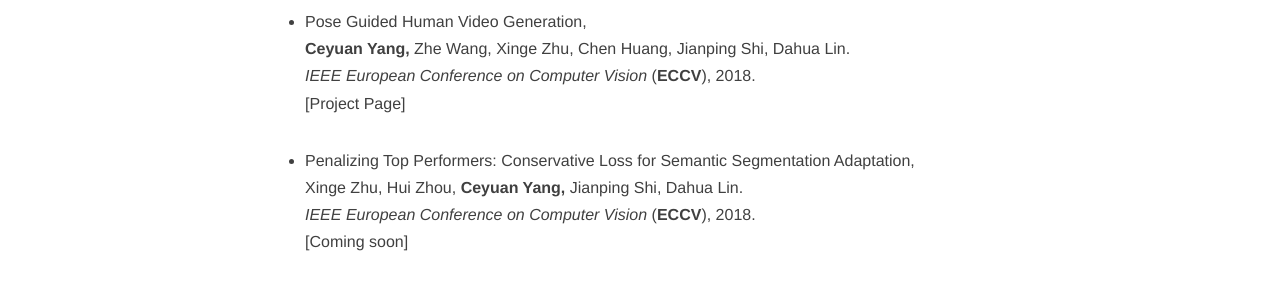
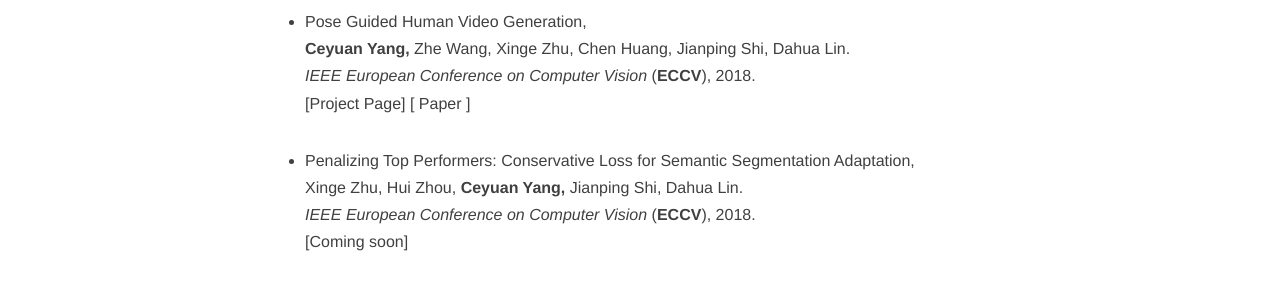
Before and after one commit to trchen12/trchen12.github.io, a Jekyll site: the page built from about.md, in a window 1280 px wide. Shown: the part 912-1199 px from the top of the page. Built offline with Jekyll 4.4.1, drawn with Linux system fonts in a browser that asks for light colours; nearby versions of some CDN libraries; comment, search, counter and statistics services are not loaded.

Commit message:
Update about.md

```diff
--- a/about.md
+++ b/about.md
@@ -25,7 +25,7 @@
 		<b> Ceyuan Yang, </b> Zhe Wang, Xinge Zhu, Chen Huang, Jianping Shi, Dahua Lin.
 		<br>
 		<em>IEEE European Conference on Computer Vision</em> (<b>ECCV</b>), 2018. <br>
-		[<a href="http://ceyuan.me/blog/2018/07/27/eccv18/">Project Page</a>] <p></p>
+		[<a href="http://ceyuan.me/blog/2018/07/27/eccv18/">Project Page</a>] [<a href="https://arxiv.org/abs/1807.11152"> Paper </a>]<p></p>
 	</li>
 	<li>
 		Penalizing Top Performers: Conservative Loss for Semantic Segmentation Adaptation,
```
